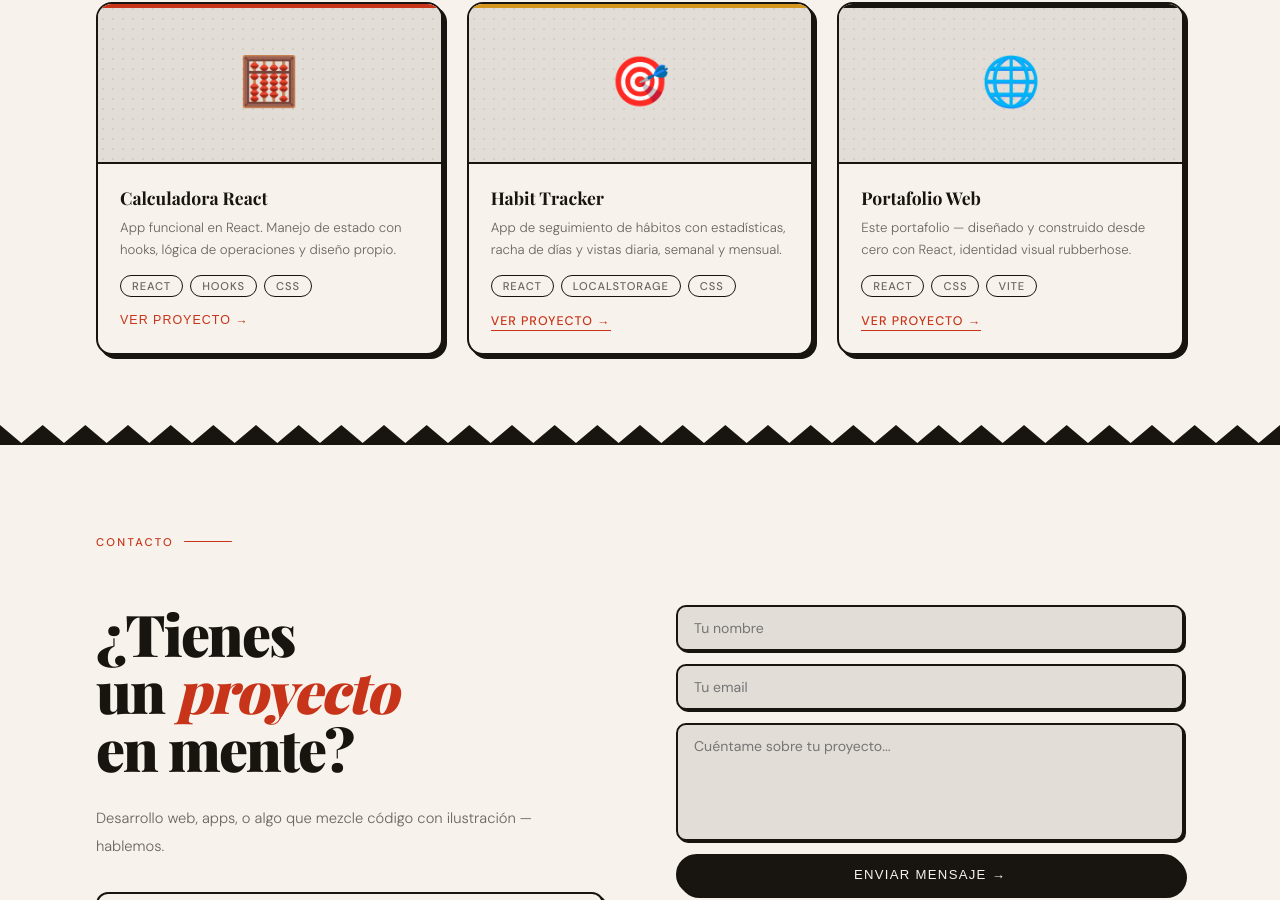
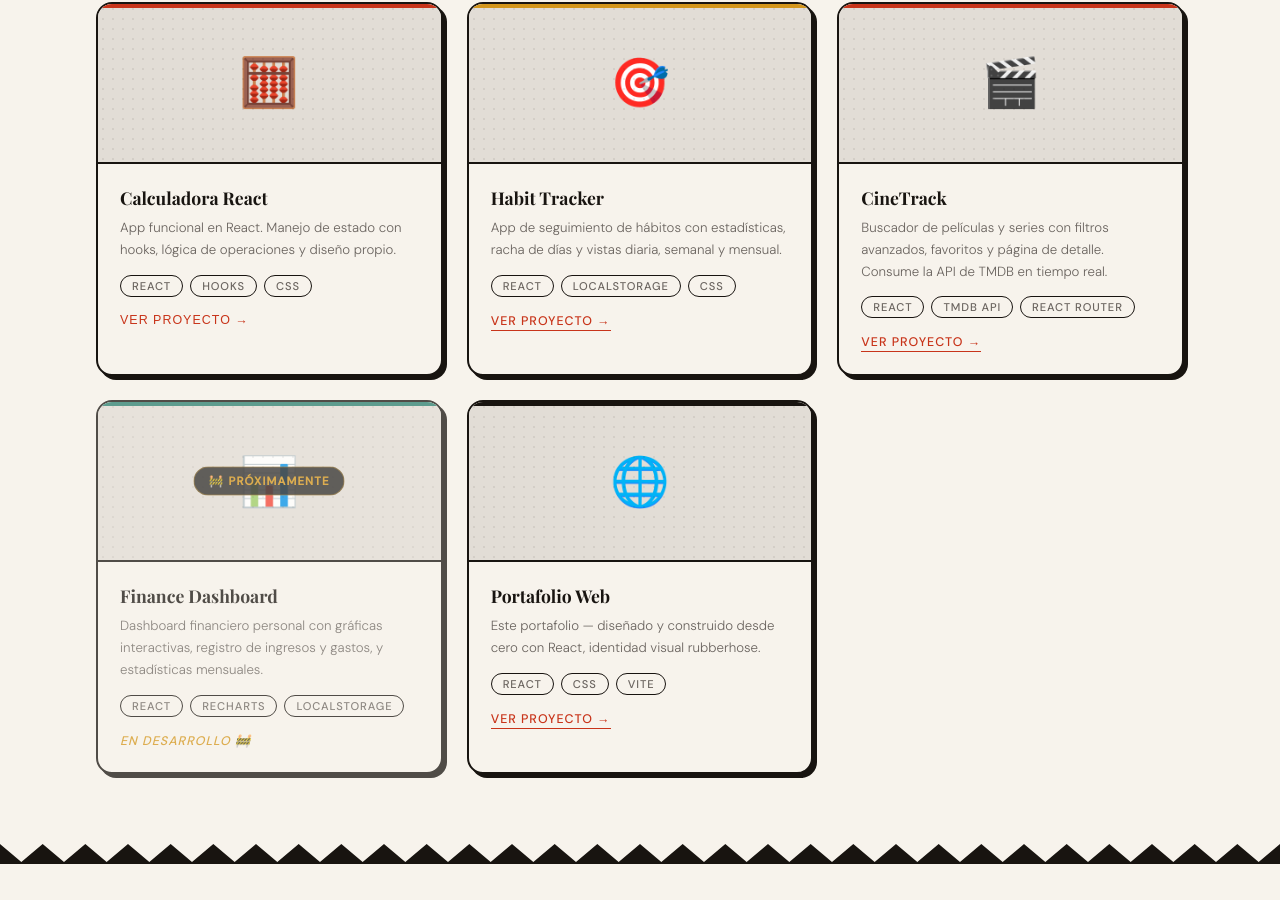
Before and after one commit to CerberoDgvm/mi-portafolio, a React (Vite) app: page / in a window 1280 px wide. Shown: the part 1900-2800 px from the top of the page. Built offline with nearby package versions, Linux system fonts and the light colour scheme; a web font is replaced by a local one.

Commit message:
cinetrack y tarjeta coming soon finance dashboard

```diff
--- a/src/components/Projects.jsx
+++ b/src/components/Projects.jsx
@@ -21,6 +21,25 @@ const PROJECTS = [
     modal: false
   },
   {
+    emoji: "🎬",
+    barColor: "#C8341A",
+    title: "CineTrack",
+    desc: "Buscador de películas y series con filtros avanzados, favoritos y página de detalle. Consume la API de TMDB en tiempo real.",
+    tags: ["React","TMDB API","React Router"],
+    link: "https://cinetrack-victor.vercel.app",
+    modal: false
+  },
+  {
+    emoji: "📊",
+    barColor: "#2A7F6F",
+    title: "Finance Dashboard",
+    desc: "Dashboard financiero personal con gráficas interactivas, registro de ingresos y gastos, y estadísticas mensuales.",
+    tags: ["React","Recharts","localStorage"],
+    link: null,
+    modal: false,
+    comingSoon: true
+  },
+  {
     emoji: "🌐",
     barColor: "#181410",
     title: "Portafolio Web",
@@ -41,10 +60,14 @@ function Projects() {
 
       <div className="proj-grid">
         {PROJECTS.map((p, i) => (
-          <div key={i} className="pcard">
+          <div key={i} className={`pcard ${p.comingSoon ? 'pcard--soon' : ''}`}>
             <div className="pthumb" style={{ background: 'var(--lgray)' }}>
               <div className="pthumb-bar" style={{ background: p.barColor }}/>
               <span className="pthumb-emoji">{p.emoji}</span>
+              {/* Badge coming soon encima del thumb */}
+              {p.comingSoon && (
+                <span className="pthumb-soon-badge">🚧 Próximamente</span>
+              )}
             </div>
             <div className="pbody">
               <h3>{p.title}</h3>
@@ -52,7 +75,11 @@ function Projects() {
               <div className="ptags">
                 {p.tags.map(t => <span key={t} className="ptag">{t}</span>)}
               </div>
-              {p.modal ? (
+
+              {/* Tres casos: coming soon, modal, o link externo */}
+              {p.comingSoon ? (
+                <span className="plink-soon">En desarrollo 🚧</span>
+              ) : p.modal ? (
                 <button
                   className="plink"
                   style={{ background: 'none', border: 'none', cursor: 'pointer' }}
@@ -69,7 +96,6 @@ function Projects() {
           </div>
         ))}
       </div>
-
 
       {modalOpen && createPortal(
         <div className="modal-overlay" onClick={() => setModalOpen(false)}>
--- a/src/index.css
+++ b/src/index.css
@@ -639,6 +639,45 @@ body::before {
 }
 .plink:hover { gap: 12px; }
 
+
+/* Coming soon card */
+.pcard--soon {
+  opacity: 0.75;
+  pointer-events: none; /* no es clickeable */
+}
+.pcard--soon .plink-soon {
+  pointer-events: none;
+}
+
+.pthumb-soon-badge {
+  position: absolute;
+  top: 50%; left: 50%;
+  transform: translate(-50%, -50%);
+  background: rgba(15,14,12,0.85);
+  color: var(--amber);
+  font-size: 0.72rem;
+  font-weight: 600;
+  letter-spacing: 0.1em;
+  text-transform: uppercase;
+  padding: 6px 14px;
+  border-radius: 999px;
+  border: 1px solid rgba(212,150,28,0.4);
+  white-space: nowrap;
+}
+
+.plink-soon {
+  display: inline-flex;
+  align-items: center;
+  gap: 6px;
+  margin-top: 16px;
+  font-size: 0.78rem;
+  font-weight: 500;
+  letter-spacing: 0.08em;
+  text-transform: uppercase;
+  color: var(--amber);
+  font-style: italic;
+}
+
 /* ─────────────────────────────────────────
    CONTACT
 ───────────────────────────────────────── */
```
